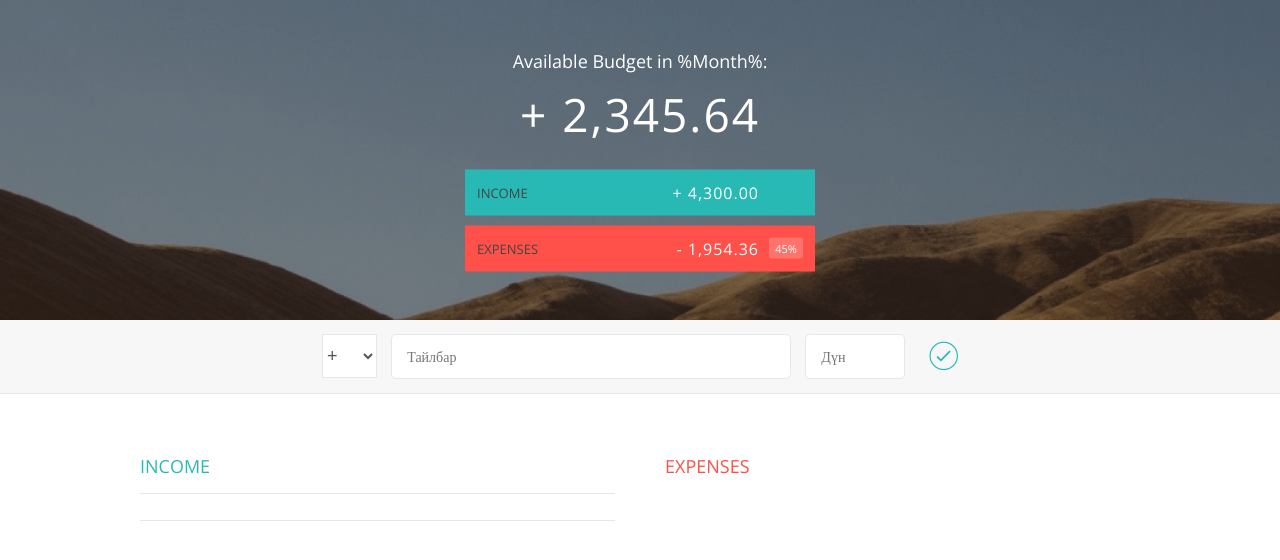
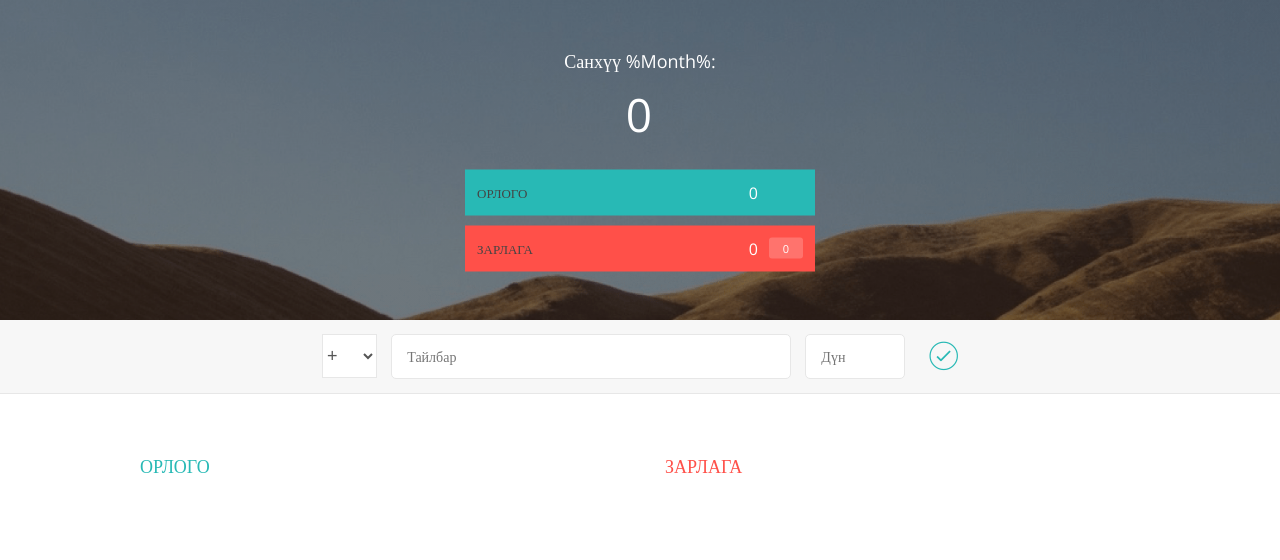
Before and after one commit to Sumyabazar93/Web-Budgety, a plain HTML site: page index.html in a window 1280 px wide. Both pictures are taken after a click on the button 943 px from the left and 357 px from the top of the page. Drawn offline with nearby package versions, Linux system fonts and the light colour scheme.

Commit message:
Tusuv haruulah function done

```diff
--- a/app.js
+++ b/app.js
@@ -3,7 +3,13 @@ var uiController = (function () {
         inputType: ".add__type",
         inputDescription: ".add__description",
         inputValue: ".add__value",
-        addBtn: ".add__btn"
+        addBtn: ".add__btn",
+        incomeList: ".income__list",
+        expenseList: ".expenses__list",
+        tusuvLabel: ".budget__value",
+        incomeLabel: ".budget__income--value",
+        expenseLabel: ".budget__expenses--value",
+        percentageLabel: ".budget__expenses--percentage"
     };
 
     return {
@@ -11,7 +17,7 @@ var uiController = (function () {
             return {
                 type: document.querySelector(DOMstrings.inputType).value,
                 description: document.querySelector(DOMstrings.inputDescription).value,
-                value: document.querySelector(DOMstrings.inputValue).value
+                value: parseInt(document.querySelector(DOMstrings.inputValue).value)
             };
         },
 
@@ -19,14 +25,43 @@ var uiController = (function () {
             return DOMstrings;
         },
 
+        clearFields: function () {
+            var fields = document.querySelectorAll(
+                DOMstrings.inputDescription + ", " + DOMstrings.inputValue
+            );
+
+            // Convert List to Array
+
+            var fieldsArr = Array.prototype.slice.call(fields);
+
+            fieldsArr.forEach(function (el, index, array) {
+                el.value = "";
+            });
+
+            fieldsArr[0].focus();
+            // for(var i = 0; i < fieldsArr.length; i ++) {
+            //     fieldsArr[i].value = "";
+            // }
+        },
+        tusviigUzuuleh: function (tusuv) {
+            document.querySelector(DOMstrings.tusuvLabel).textContent = tusuv.tusuv;
+            document.querySelector(DOMstrings.incomeLabel).textContent = tusuv.totalInc;
+            document.querySelector(DOMstrings.expenseLabel).textContent = tusuv.totalExp;
+
+            if (tusuv.huvi === 0) {
+                document.querySelector(DOMstrings.percentageLabel).textContent = tusuv.huvi;
+            } else {
+                document.querySelector(DOMstrings.percentageLabel).textContent = tusuv.huvi + "%";
+            }
+        },
         addListItem: function (item, type) {
             var html, list;
             if (type === "inc") {
-                list = ".income__list";
+                list = DOMstrings.incomeList;
                 html =
                     '<div class="item clearfix" id="income-%id%"><div class="item__description">$$DESCRIPTION$$</div><div class="right clearfix"><div class="item__value">$$VALUE$$</div><div class="item__delete">            <button class="item__delete--btn"><i class="ion-ios-close-outline"></i></button></div>        </div></div>';
             } else {
-                list = ".expenses__list";
+                list = DOMstrings.expenseList;
                 html =
                     '<div class="item clearfix" id="expense-%id%"><div class="item__description">$$DESCRIPTION$$</div>          <div class="right clearfix"><div class="item__value">$$VALUE$$</div><div class="item__percentage">21%</div><div class="item__delete"><button class="item__delete--btn">                <i class="ion-ios-close-outline"></i></button></div></div></div>';
             }
@@ -51,7 +86,13 @@ var financeController = (function () {
         this.description = description;
         this.value = value;
     };
-
+    var calculateTotal = function (type) {
+        var sum = 0;
+        data.items[type].forEach(function (el) {
+            sum += el.value;
+        });
+        data.totals[type] = sum;
+    }
     var data = {
         items: {
             inc: [],
@@ -61,10 +102,31 @@ var financeController = (function () {
         totals: {
             inc: 0,
             exp: 0
-        }
+        },
+
+        tusuv: 0,
+
+        huvi: 0
     };
 
     return {
+        tusuvTootsooloh: function () {
+            calculateTotal('inc');
+            calculateTotal('exp');
+
+            data.tusuv = data.totals.inc - data.totals.exp;
+
+            data.huvi = Math.round((data.totals.exp / data.totals.inc) * 100);
+        },
+        tusviigAvah: function () {
+            return {
+                tusuv: data.tusuv,
+                huvi: data.huvi,
+                totalInc: data.totals.inc,
+                totalExp: data.totals.exp
+            }
+        },
+
         addItem: function (type, desc, val) {
             var item, id;
 
@@ -93,14 +155,22 @@ var appController = (function (uiController, financeController) {
     var ctrlAddItem = function () {
         var input = uiController.getInput();
 
-        var item = financeController.addItem(
-            input.type,
-            input.description,
-            input.value
-        );
+        if (input.description !== "" && input.value !== "") {
+            var item = financeController.addItem(
+                input.type,
+                input.description,
+                input.value
+            );
+            uiController.addListItem(item, input.type);
+            uiController.clearFields();
 
-        uiController.addListItem(item, input.type);
+            financeController.tusuvTootsooloh();
 
+            var tusuv = financeController.tusviigAvah();
+
+            uiController.tusviigUzuuleh(tusuv);
+            console.log(tusuv);
+        }
     };
 
     var setupEventListeners = function () {
@@ -120,6 +190,12 @@ var appController = (function (uiController, financeController) {
     return {
         init: function () {
             console.log("Application started...");
+            uiController.tusviigUzuuleh({
+                tusuv: 0,
+                huvi: 0,
+                totalInc: 0,
+                totalExp: 0
+            });
             setupEventListeners();
         }
     };
--- a/index.html
+++ b/index.html
@@ -14,13 +14,13 @@
     <div class="top">
         <div class="budget">
             <div class="budget__title">
-                Available Budget in <span class="budget__title--month">%Month%</span>:
+                Санхүү <span class="budget__title--month">%Month%</span>:
             </div>
 
             <div class="budget__value">+ 2,345.64</div>
 
             <div class="budget__income clearfix">
-                <div class="budget__income--text">Income</div>
+                <div class="budget__income--text">Орлого</div>
                 <div class="right">
                     <div class="budget__income--value">+ 4,300.00</div>
                     <div class="budget__income--percentage">&nbsp;</div>
@@ -28,7 +28,7 @@
             </div>
 
             <div class="budget__expenses clearfix">
-                <div class="budget__expenses--text">Expenses</div>
+                <div class="budget__expenses--text">Зарлага</div>
                 <div class="right clearfix">
                     <div class="budget__expenses--value">- 1,954.36</div>
                     <div class="budget__expenses--percentage">45%</div>
@@ -54,7 +54,7 @@
 
         <div class="container clearfix">
             <div class="income">
-                <h2 class="icome__title">Income</h2>
+                <h2 class="icome__title">Орлого</h2>
 
                 <div class="income__list">
 
@@ -86,7 +86,7 @@
 
 
             <div class="expenses">
-                <h2 class="expenses__title">Expenses</h2>
+                <h2 class="expenses__title">Зарлага</h2>
 
                 <div class="expenses__list">
 
```
